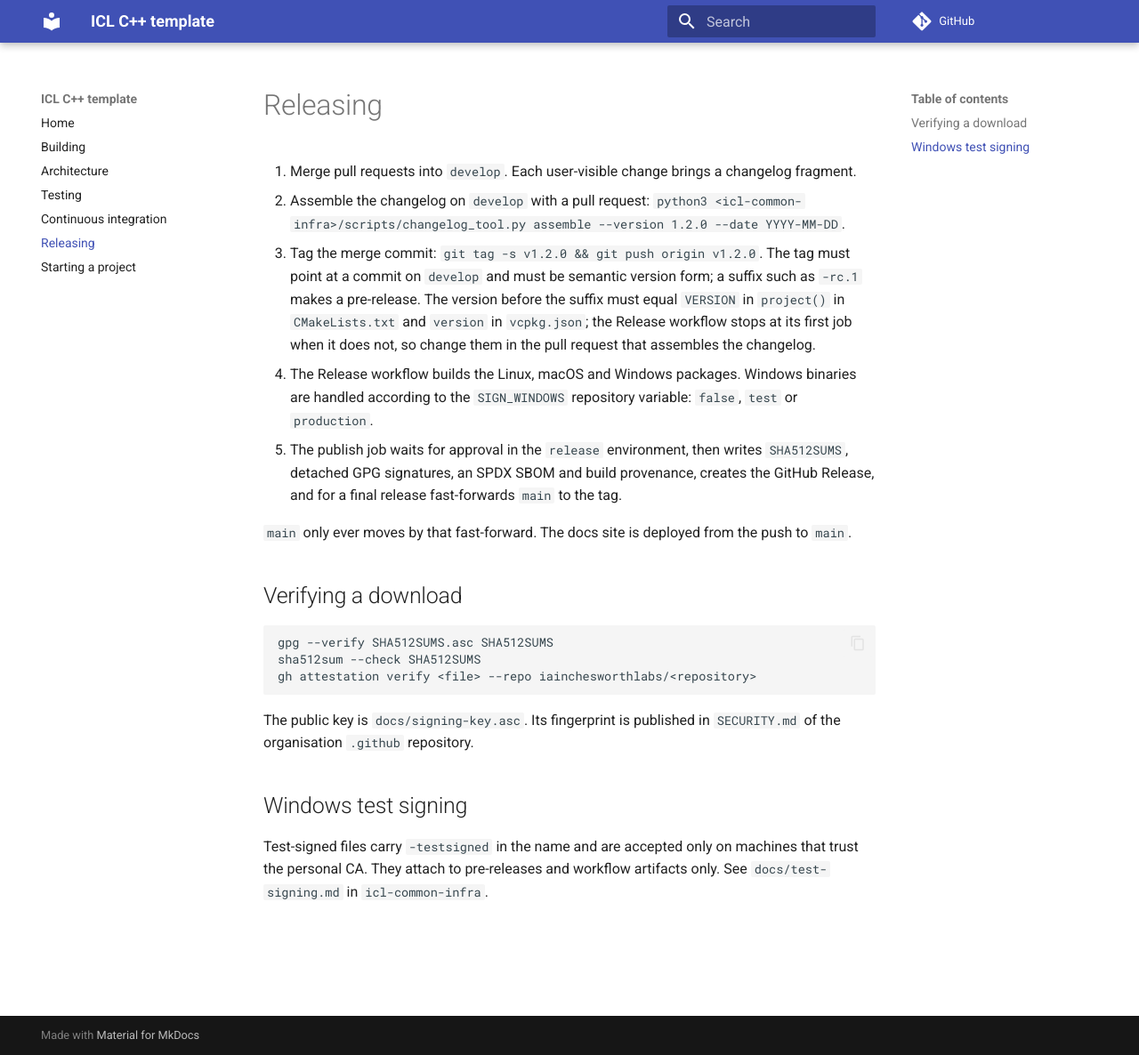
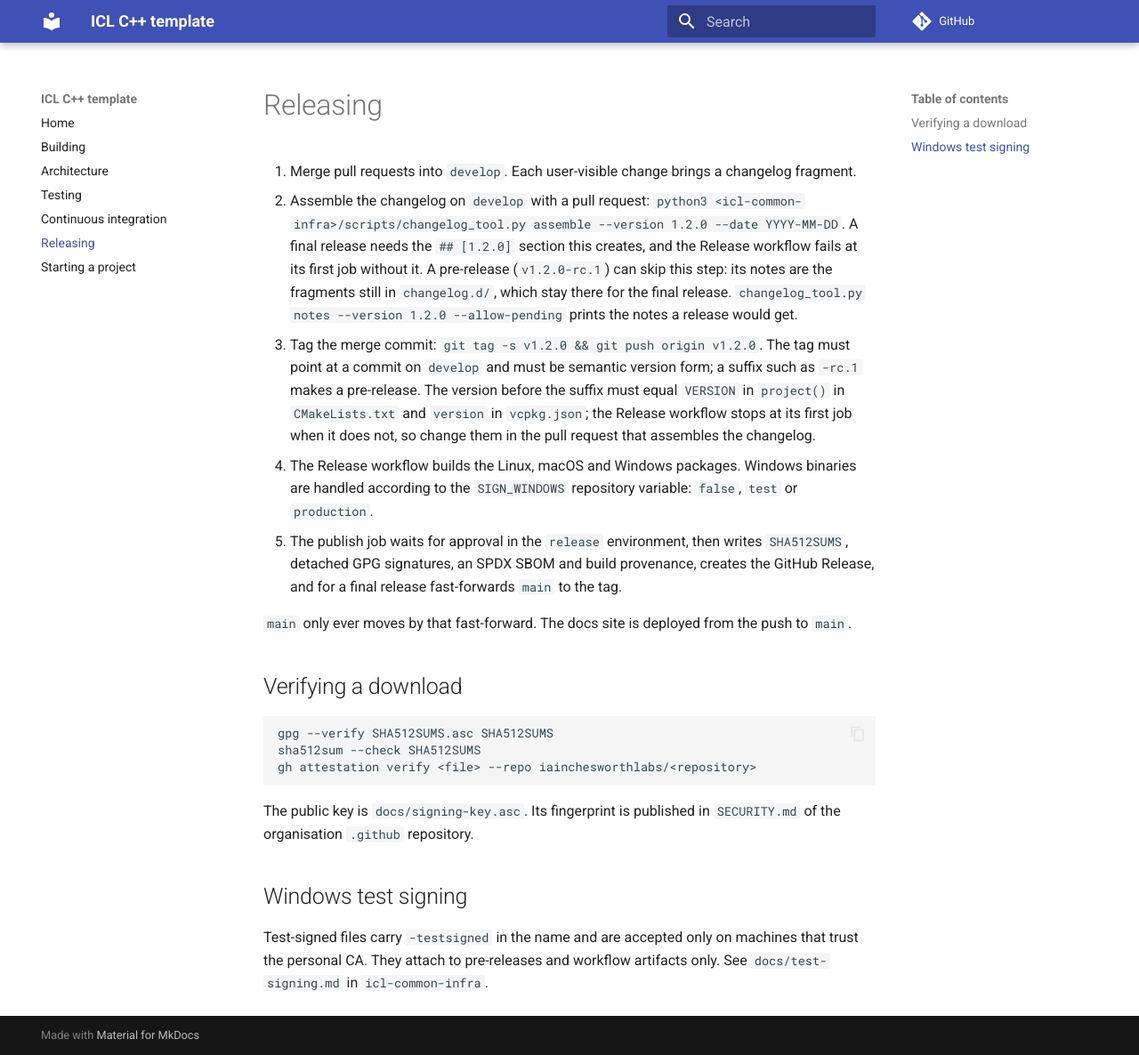
Before and after one commit to iainchesworthlabs/icl-cpp-template, an MkDocs documentation site: the page built from docs/releasing.md, in a window 1280 px wide and 1186 px high. Shown: the whole window at 89% size. Built offline with MkDocs 1.6.1 and Material for MkDocs 9.7.7, drawn with Linux system fonts in a browser that asks for light colours; comment, search, counter and statistics services are not loaded.

Commit message:
Check the release notes in the first job of the Release workflow (#10)
## What and why

The first Snake pre-release went out with the body "Release 0.1.0-rc.1",
because nothing required the changelog to be assembled before the tag.
icl-common-infra v0.1.7 adds `actions/release-notes` and makes the
shared publish workflow fail a release without notes.

This moves the pin to v0.1.7 with `tools/ci/repin.py` (workflows and
`cmake/icl`), and adds the same check to the `version` job, so a missing
changelog section fails in a few seconds, before the packages are built.
A final release needs a `## [X.Y.Z]` section in `CHANGELOG.md`. A
pre-release uses that section or else the fragments in `changelog.d/`,
which stay in place.

`docs/releasing.md` describes both cases and the local command that
prints the notes.

The new step runs for tags only, like the rest of that job, so it is
exercised by the next tag. The shared action was run against the Snake
tree at its rc.1 commit before it was merged. A packaging dry run from a
branch still works, since the job is skipped there.

## Checks

- [x] `python3 tools/ci/precheck.py` is clean
- [x] Docs updated
- [x] `changelog.d/release-notes-check.fixed.md` added
- [x] Commits are signed off

Signed-off-by: Iain Chesworth <iain.chesworth@gmail.com>

```diff
--- a/docs/releasing.md
+++ b/docs/releasing.md
@@ -3,6 +3,10 @@
 1. Merge pull requests into `develop`. Each user-visible change brings a changelog fragment.
 2. Assemble the changelog on `develop` with a pull request:
    `python3 <icl-common-infra>/scripts/changelog_tool.py assemble --version 1.2.0 --date YYYY-MM-DD`.
+   A final release needs the `## [1.2.0]` section this creates, and the Release workflow fails at its
+   first job without it. A pre-release (`v1.2.0-rc.1`) can skip this step: its notes are the fragments
+   still in `changelog.d/`, which stay there for the final release. `changelog_tool.py notes --version 1.2.0
+   --allow-pending` prints the notes a release would get.
 3. Tag the merge commit: `git tag -s v1.2.0 && git push origin v1.2.0`. The tag must point at a
    commit on `develop` and must be semantic version form; a suffix such as `-rc.1` makes a pre-release.
    The version before the suffix must equal `VERSION` in `project()` in `CMakeLists.txt` and `version`
```
Also changed, not shown: changelog.d/release-notes-check.fixed.md (added, +1 -0 lines), 7 other files.
